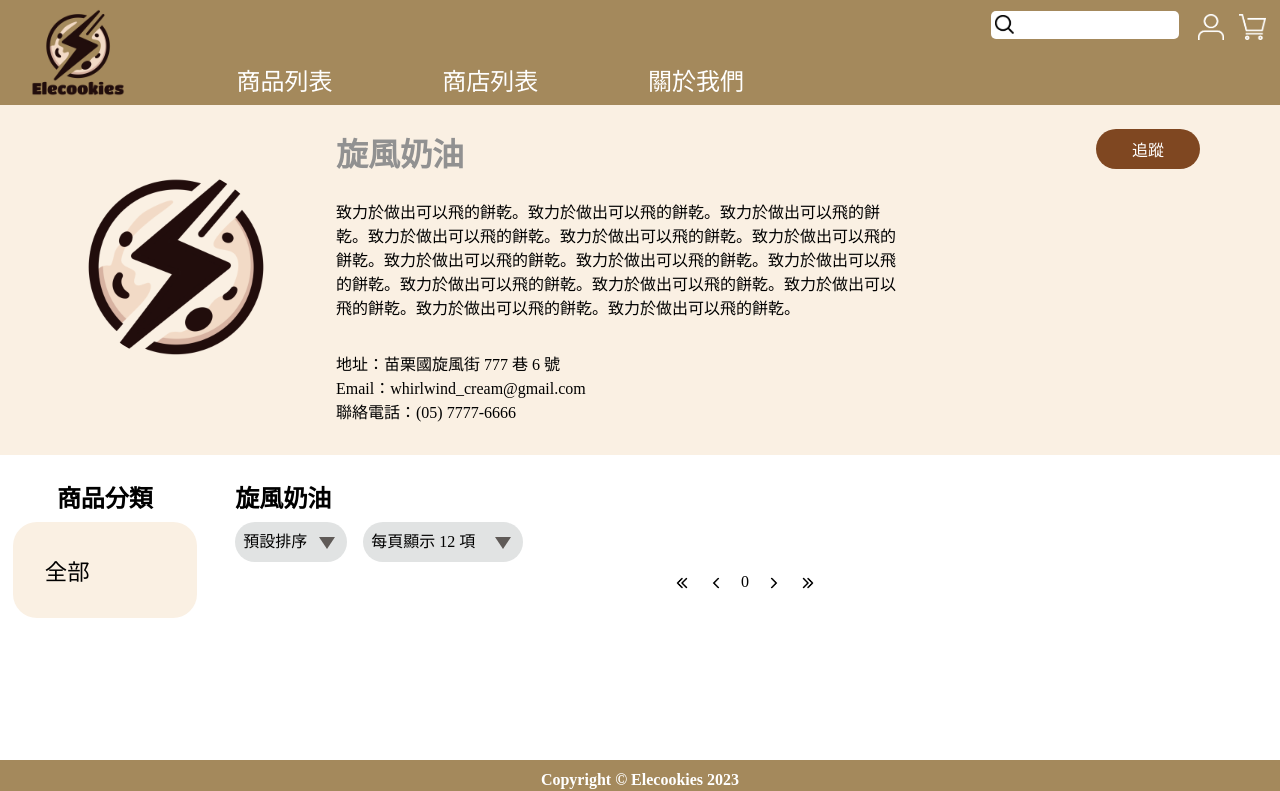
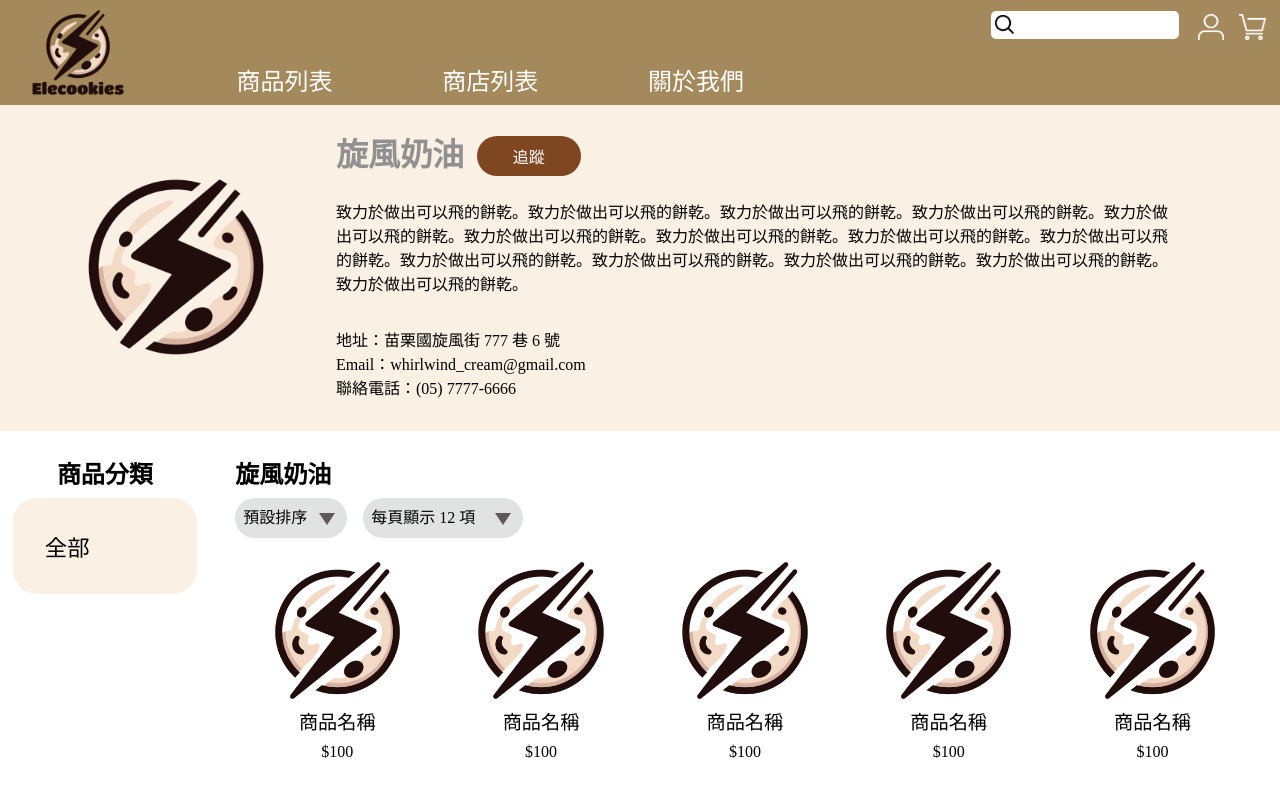
Before and after one commit to Zch720/NTUT_112_1_DatabaseProject_frontend, a React (Vite) app: page /shop in a window 1280 px wide. Shown: the top 791 px of the page. Built offline with nearby package versions, Linux system fonts and the light colour scheme; a web font is replaced by a local one.

Commit message:
[Bug Fixing] Revised designment

```diff
--- a/src/App.tsx
+++ b/src/App.tsx
@@ -28,6 +28,7 @@ import AllProduct from "./product/AllProduct";
 import ShopsPage from "./shop/ShopsPage";
 import ShopPage from "./shop/ShopPage";
 import ProductPage from "./product/ProductPage";
+import AccountOrderInfo from "./account/customer/AccountOrderInfo";
 
 function MainBody() {
 	return (
@@ -47,6 +48,7 @@ function MainBody() {
 						<Route path="/user/profile" element={<AccountProfile userLoginId="" userName="" userAddress="" userEmail="" userPhoneNumber="" />} />
 						<Route path="/user/followed-shops" element={<AccountFollowedShops />} />
 						<Route path="/user/orders" element={<AccountOrders />} />
+						<Route path="/user/order" element={<AccountOrderInfo />} />
 						<Route path="/user/coupons" element={<AccountCoupons />} />
 						<Route path="/user/shop-profile" element={<ShopProfile />} />
 						<Route path="/user/shop-products" element={<ShopProducts />} />
--- a/src/account/admin/AccountManage.tsx
+++ b/src/account/admin/AccountManage.tsx
@@ -61,7 +61,7 @@ function AccountList() {
     return (
         <div className="w-fit">
             <div className="account-manage-search-container">
-                <div className="default-search-box-container ">
+                <div className="default-search-box-container" style={{ margin: "0.2rem 0" }}>
                     <Search hasBorder={true}/>
                 </div>
             </div>
--- a/src/product/AllProduct.tsx
+++ b/src/product/AllProduct.tsx
@@ -19,10 +19,10 @@ export default function AllProduct() {
     const shopName = GetProductsPageShopName();
     const [order, setOrder] = useState<"default" | "price" | "date">("default");
     const [showQuantity, setShowQuantity] = useState<"12" | "24" | "36">("12");
-    const [products, setProducts] = useState<ProductListItemType[]>([]);
+    const [products, setProducts] = useState<ProductListItemType[]>(getFakeProducts());
     const productsSetIndexChange = (index: number) => {
         // TODO: get products from server
-        setProducts([]);
+        setProducts(getFakeProducts());
     };
 
     return (
@@ -30,7 +30,64 @@ export default function AllProduct() {
             <ProductsPageTitle shopName={shopName}/>
             <ProductsPageToolbar onOrderChange={setOrder} onShowQuantityChange={setShowQuantity} />
             <ProductsList products={products}/>
-            <PageChooser maxPage={productsPage} onPageChange={productsSetIndexChange} />
+            <div style={{ margin: "1.2rem 0" }}>
+                <PageChooser maxPage={productsPage} onPageChange={productsSetIndexChange} />
+            </div>
         </div>
     );
 }
+
+function getFakeProducts(): ProductListItemType[] {
+    return [
+        {
+            image: "/logo.PNG",
+            name: "商品名稱",
+            price: 100,
+        },
+        {
+            image: "/logo.PNG",
+            name: "商品名稱",
+            price: 100,
+        },
+        {
+            image: "/logo.PNG",
+            name: "商品名稱",
+            price: 100,
+        },
+        {
+            image: "/logo.PNG",
+            name: "商品名稱",
+            price: 100,
+        },
+        {
+            image: "/logo.PNG",
+            name: "商品名稱",
+            price: 100,
+        },
+        {
+            image: "/logo.PNG",
+            name: "商品名稱",
+            price: 100,
+        },
+        {
+            image: "/logo.PNG",
+            name: "商品名稱",
+            price: 100,
+        },
+        {
+            image: "/logo.PNG",
+            name: "商品名稱",
+            price: 100,
+        },
+        {
+            image: "/logo.PNG",
+            name: "商品名稱",
+            price: 100,
+        },
+        {
+            image: "/logo.PNG",
+            name: "商品名稱",
+            price: 100,
+        }
+    ];
+}
--- a/src/product/ProductPage.css
+++ b/src/product/ProductPage.css
@@ -71,7 +71,7 @@
     background-color: #B89354;
     color: white;
     font-size: 1.2rem;
-    margin-top: 1rem;
+    margin-top: 1.3rem;
 }
 
 .product-page-shop-info {
@@ -82,15 +82,15 @@
 
 .product-page-shop-logo {
     display: flex;
-    width: 7rem;
-    height: 9rem;
+    width: 6rem;
+    height: 8rem;
     justify-content: center;
     align-items: center;
 }
 
 .product-page-shop-logo>img {
-    width: 7rem;
-    height: 7rem;
+    width: 6rem;
+    height: 6rem;
     border-radius: 50%;
 }
 
@@ -110,10 +110,17 @@
     margin-block-end: 0.3rem;
 }
 
+.product-page-shop-info-header {
+    display: flex;
+    align-items: center;
+
+}
+
 .product-page-shop-follow button {
     width: 6.5rem;
     height: 2.5rem;
     margin-top: 0.5rem;
+    margin-left: 0.8rem;
     color: white;
     font-size: 1rem;
     padding: 0 1.2rem;
--- a/src/product/ProductPage.tsx
+++ b/src/product/ProductPage.tsx
@@ -10,7 +10,7 @@ type ProductDataType = {
     description: string;
     category: string;
     shopId: string;
-    shop: string;
+    shopName: string;
     shopLogo: string;
     shopDescription: string;
 };
@@ -61,16 +61,18 @@ function ProductShopInfo(props: { product: ProductDataType }) {
                 <img src="/logo.PNG"/>
             </div>
             <div className="product-page-shop-infos">
-                <h3>{product.shop}</h3>
+                <div className="product-page-shop-info-header">
+                    <h3>{product.shopName}</h3>
+                    <div className="product-page-shop-follow">
+                        {followed ?
+                            <button id="unfollow-button" onClick={() => setFollowed(false)}>取消追蹤</button>
+                        :
+                            <button id="follow-button" onClick={() => setFollowed(true)}>追蹤</button>
+                        }
+                    </div>
+                </div>
                 <p>{product.shopDescription}</p>
                 <div className="w-flex-g1"></div>
-                <div className="product-page-shop-follow">
-                    {followed ?
-                        <button id="unfollow-button" onClick={() => setFollowed(false)}>取消追蹤</button>
-                    :
-                        <button id="follow-button" onClick={() => setFollowed(true)}>追蹤</button>
-                    }
-                </div>
             </div>
         </div>
     );
@@ -120,7 +122,7 @@ function getFakeProductData(): ProductDataType {
         description: "迎接全新的美味冒險，品味宇宙好吃到爆炸的巧克力豆軟餅乾！這款特別的餅乾將帶你飛向無垠的星際宇宙，每一口都是一場宇宙之旅的絕佳體驗。無論是單獨享用，或搭配你最愛的飲料，都能為你的味蕾帶來無限的喜悅。",
         category: "軟餅乾",
         shopId: "1",
-        shop: "旋風奶油",
+        shopName: "旋風奶油",
         shopLogo: "/logo.PNG",
         shopDescription: "致力於做出可以飛的奶油餅乾。"
     }
--- a/src/shop/ShopPage.css
+++ b/src/shop/ShopPage.css
@@ -20,8 +20,8 @@
 }
 
 .shop-page-banner-info {
+    width: calc(100% - 18rem);
     display: flex;
-    width: 50%;
     flex-direction: column;
     justify-content: left;
 }
@@ -32,10 +32,16 @@
     margin-block-end: 0.5rem;
 }
 
-.shop-page-banner-follow button {
+.shop-page-banner-info-head {
+    display: flex;
+    align-items: center;
+}
+
+.shop-page-follow button {
     width: 6.5rem;
     height: 2.5rem;
     margin-top: 0.5rem;
+    margin-left: 0.8rem;
     color: white;
     font-size: 1rem;
     padding: 0 1.2rem;
@@ -43,10 +49,10 @@
     border-radius: 1.25rem;
 }
 
-.shop-page-banner-follow #follow-button {
+.shop-page-follow #follow-button {
     background-color: #7F4721;
 }
 
-.shop-page-banner-follow #unfollow-button {
+.shop-page-follow #unfollow-button {
     background-color: #B89354;
 }
--- a/src/shop/ShopPage.tsx
+++ b/src/shop/ShopPage.tsx
@@ -22,7 +22,10 @@ function ShopBannerLogo({ shop }: { shop: ShopDataType }) {
 function ShopBannerInfo({ shop }: { shop: ShopDataType }) {
     return (
         <div className="shop-page-banner-info">
-            <h1>{shop.name}</h1>
+            <div className="shop-page-banner-info-head">
+                <h1>{shop.name}</h1>
+                <ShopFollowButton />
+            </div>
             <p>{shop.description}</p>
             <div className="w-flex-g1"></div>
             <p>
@@ -34,11 +37,11 @@ function ShopBannerInfo({ shop }: { shop: ShopDataType }) {
     );
 }
 
-function ShopBannerFollowButton() {
+function ShopFollowButton() {
     const [followed, setFollowed] = useState(getUserFollowed());
 
     return (
-        <div className="shop-page-banner-follow">
+        <div className="shop-page-follow">
             {followed ?
                 <button id="unfollow-button" onClick={() => setFollowed(false)}>取消追蹤</button>
             :
@@ -55,8 +58,7 @@ function ShopBanner(props: { shop: ShopDataType }) {
         <div className="shop-page-banner">
             <ShopBannerLogo shop={shop}/>
             <ShopBannerInfo shop={shop}/>
-            <div className="w-flex-g1"></div>
-            <ShopBannerFollowButton />
+            {/* <ShopBannerFollowButton /> */}
         </div>
     );
 }
```
